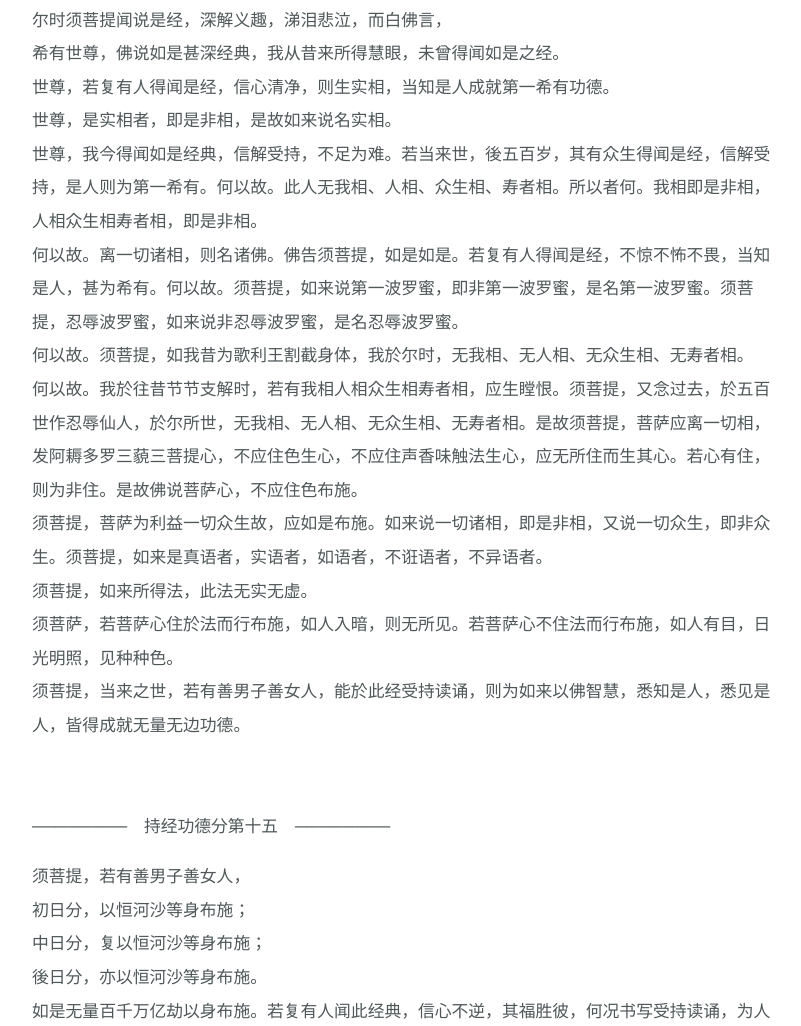
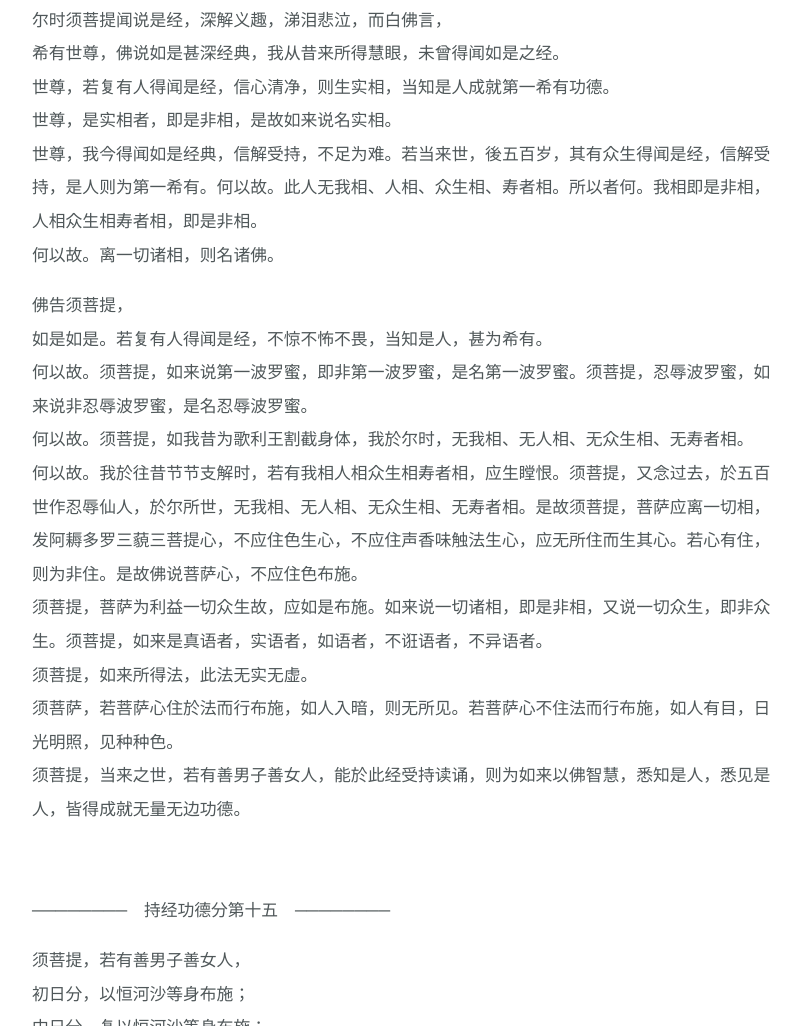
Before and after one commit to chuyisister/chuyisister, a plain HTML site: page 2019/02/06/金刚经/index.html in a window 1280 px wide. Shown: the part 5170-6196 px from the top of the page, without its empty margins (338-1139 px from the left). Drawn offline with nearby package versions, Linux system fonts and the light colour scheme.

Commit message:
Site updated: 2019-02-06 20:11:54

```diff
--- a/2019/02/06/金刚经/index.html
+++ b/2019/02/06/金刚经/index.html
@@ -12,7 +12,7 @@
 <meta property="og:site_name" content="佛说">
 <meta property="og:description" content="───────　法会因由分第一　───────  如是我闻。一时佛在舍卫国只树给孤独园。与大比丘众、千二百五十人俱。尔时，释尊食时，著衣持钵，入舍卫大城乞食。於其城中次第乞已，还至本处。饭食讫，收衣钵，洗足已，敷座而坐。  　  ───────　善现启请分第二　───────  时长老须菩提，在大众中，即从座起偏袒右肩，右膝著地，合掌恭敬而白佛言：希有世尊，如来善护念诸菩萨，善付嘱诸菩萨。世尊，善">
 <meta property="og:locale" content="default">
-<meta property="og:updated_time" content="2019-02-06T12:01:44.000Z">
+<meta property="og:updated_time" content="2019-02-06T12:11:27.000Z">
 <meta name="twitter:card" content="summary">
 <meta name="twitter:title" content="金刚经">
 <meta name="twitter:description" content="───────　法会因由分第一　───────  如是我闻。一时佛在舍卫国只树给孤独园。与大比丘众、千二百五十人俱。尔时，释尊食时，著衣持钵，入舍卫大城乞食。於其城中次第乞已，还至本处。饭食讫，收衣钵，洗足已，敷座而坐。  　  ───────　善现启请分第二　───────  时长老须菩提，在大众中，即从座起偏袒右肩，右膝著地，合掌恭敬而白佛言：希有世尊，如来善护念诸菩萨，善付嘱诸菩萨。世尊，善">
@@ -129,7 +129,8 @@
 <p>须菩提，若有善男子善女人，以恒河沙等身命布施，若复有人，於此经中，乃至受持四句偈等，为他人说，其福甚多。 </p>
 <p>　 </p>
 <p>────────　离相寂灭分第十四　──────── </p>
-<p>尔时须菩提闻说是经，深解义趣，涕泪悲泣，而白佛言，<br>希有世尊，佛说如是甚深经典，我从昔来所得慧眼，未曾得闻如是之经。<br>世尊，若复有人得闻是经，信心清净，则生实相，当知是人成就第一希有功德。<br>世尊，是实相者，即是非相，是故如来说名实相。<br>世尊，我今得闻如是经典，信解受持，不足为难。若当来世，後五百岁，其有众生得闻是经，信解受持，是人则为第一希有。何以故。此人无我相、人相、众生相、寿者相。所以者何。我相即是非相，人相众生相寿者相，即是非相。<br>何以故。离一切诸相，则名诸佛。佛告须菩提，如是如是。若复有人得闻是经，不惊不怖不畏，当知是人，甚为希有。何以故。须菩提，如来说第一波罗蜜，即非第一波罗蜜，是名第一波罗蜜。须菩提，忍辱波罗蜜，如来说非忍辱波罗蜜，是名忍辱波罗蜜。<br>何以故。须菩提，如我昔为歌利王割截身体，我於尔时，无我相、无人相、无众生相、无寿者相。<br>何以故。我於往昔节节支解时，若有我相人相众生相寿者相，应生瞠恨。须菩提，又念过去，於五百世作忍辱仙人，於尔所世，无我相、无人相、无众生相、无寿者相。是故须菩提，菩萨应离一切相，发阿耨多罗三藐三菩提心，不应住色生心，不应住声香味触法生心，应无所住而生其心。若心有住，则为非住。是故佛说菩萨心，不应住色布施。<br>须菩提，菩萨为利益一切众生故，应如是布施。如来说一切诸相，即是非相，又说一切众生，即非众生。须菩提，如来是真语者，实语者，如语者，不诳语者，不异语者。<br>须菩提，如来所得法，此法无实无虚。<br>须菩萨，若菩萨心住於法而行布施，如人入暗，则无所见。若菩萨心不住法而行布施，如人有目，日光明照，见种种色。<br>须菩提，当来之世，若有善男子善女人，能於此经受持读诵，则为如来以佛智慧，悉知是人，悉见是人，皆得成就无量无边功德。</p>
+<p>尔时须菩提闻说是经，深解义趣，涕泪悲泣，而白佛言，<br>希有世尊，佛说如是甚深经典，我从昔来所得慧眼，未曾得闻如是之经。<br>世尊，若复有人得闻是经，信心清净，则生实相，当知是人成就第一希有功德。<br>世尊，是实相者，即是非相，是故如来说名实相。<br>世尊，我今得闻如是经典，信解受持，不足为难。若当来世，後五百岁，其有众生得闻是经，信解受持，是人则为第一希有。何以故。此人无我相、人相、众生相、寿者相。所以者何。我相即是非相，人相众生相寿者相，即是非相。<br>何以故。离一切诸相，则名诸佛。</p>
+<p>佛告须菩提，<br>如是如是。若复有人得闻是经，不惊不怖不畏，当知是人，甚为希有。<br>何以故。须菩提，如来说第一波罗蜜，即非第一波罗蜜，是名第一波罗蜜。须菩提，忍辱波罗蜜，如来说非忍辱波罗蜜，是名忍辱波罗蜜。<br>何以故。须菩提，如我昔为歌利王割截身体，我於尔时，无我相、无人相、无众生相、无寿者相。<br>何以故。我於往昔节节支解时，若有我相人相众生相寿者相，应生瞠恨。须菩提，又念过去，於五百世作忍辱仙人，於尔所世，无我相、无人相、无众生相、无寿者相。是故须菩提，菩萨应离一切相，发阿耨多罗三藐三菩提心，不应住色生心，不应住声香味触法生心，应无所住而生其心。若心有住，则为非住。是故佛说菩萨心，不应住色布施。<br>须菩提，菩萨为利益一切众生故，应如是布施。如来说一切诸相，即是非相，又说一切众生，即非众生。须菩提，如来是真语者，实语者，如语者，不诳语者，不异语者。<br>须菩提，如来所得法，此法无实无虚。<br>须菩萨，若菩萨心住於法而行布施，如人入暗，则无所见。若菩萨心不住法而行布施，如人有目，日光明照，见种种色。<br>须菩提，当来之世，若有善男子善女人，能於此经受持读诵，则为如来以佛智慧，悉知是人，悉见是人，皆得成就无量无边功德。</p>
 <p>　 </p>
 <p>────────　持经功德分第十五　──────── </p>
 <p>须菩提，若有善男子善女人，<br>初日分，以恒河沙等身布施；<br>中日分，复以恒河沙等身布施；<br>後日分，亦以恒河沙等身布施。<br>如是无量百千万亿劫以身布施。若复有人闻此经典，信心不逆，其福胜彼，何况书写受持读诵，为人解说。须菩提，以要言之，是经有不可思议、不可称量、无边功德，如来为发大乘者说，为发最上乘者说。若有人能受持读诵，广为人说，如来悉知是人，悉见是人，皆得成就不可量、不可称、无有边，不可思议功德。如是人等，则为荷担如来阿耨多罗三藐三菩提。<br>何以故。须菩提，若乐小法者，著我见人见众生见寿者见，则於此经，不能听受读诵，为人解说。须菩提，在在处处，若有此经，一切世间天人阿修罗，所应供养。当知此处则为是塔，皆应恭敬作礼围绕，以诸华香而散其处。 </p>
```
Also changed, not shown: index.html (+2 -1 lines).
